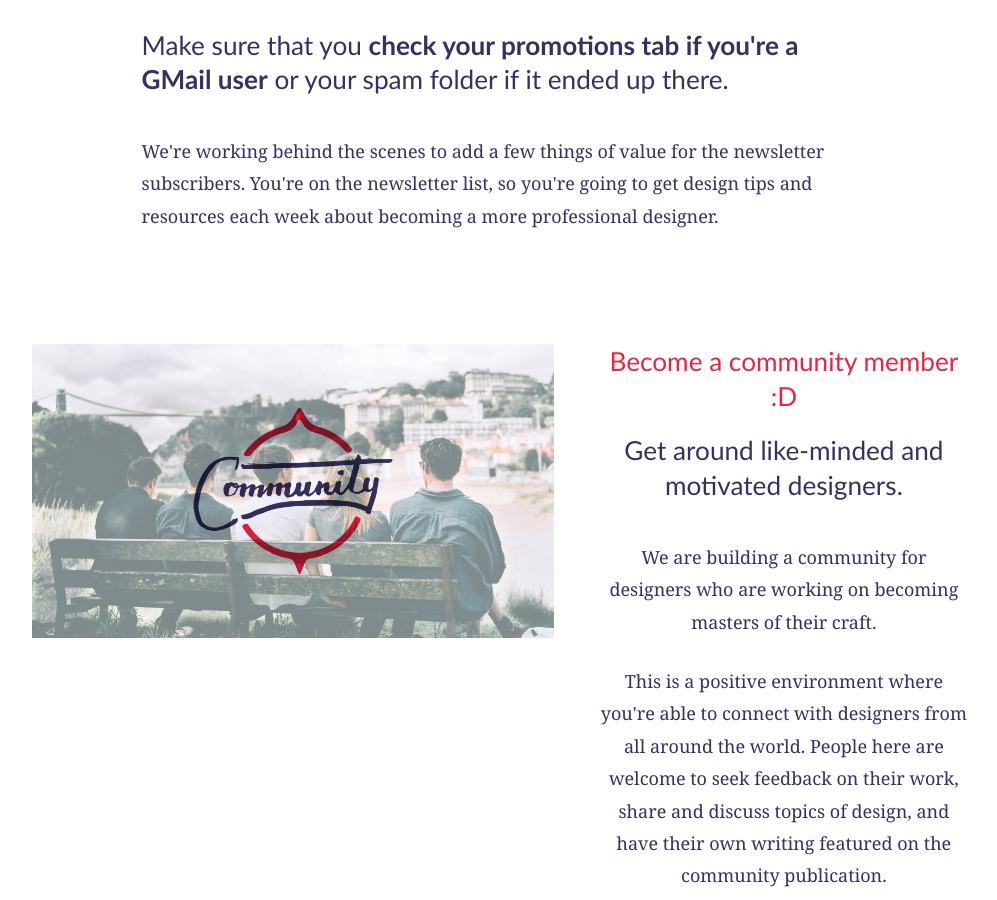
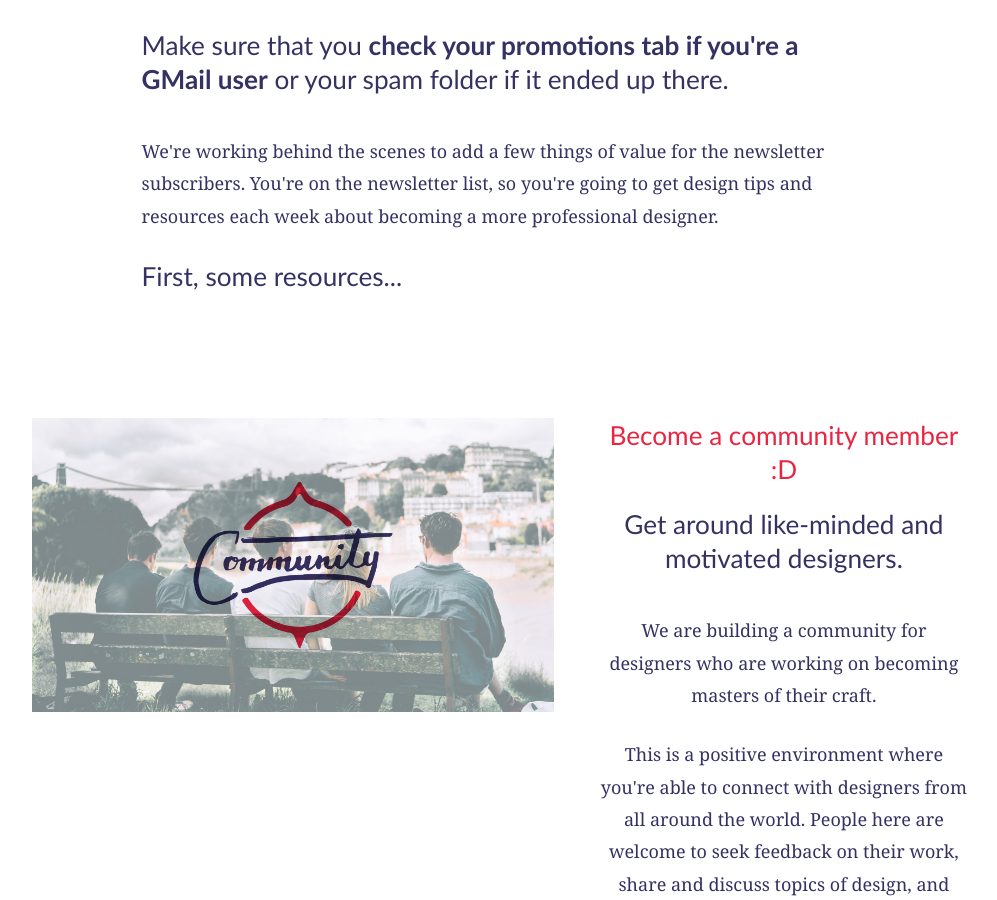
Before and after one commit to compassofdesign/site, a Jekyll site: the page built from thanks/index.html, in a window 1280 px wide and 900 px high, scrolled down 1080 px. Shown: the whole window, without its empty margins (140-1137 px from the left). Built offline with Jekyll 4.4.1, drawn with Linux system fonts in a browser that asks for light colours; nearby versions of some CDN libraries.

Commit message:
Update index.html

```diff
--- a/thanks/index.html
+++ b/thanks/index.html
@@ -13,6 +13,7 @@ title: Thanks for Subscribing
       <p><strong>I'm about to send you the first email</strong> to get you started. You'll probably hear from me a few times this week, but I want you to know that the newsletter comes out to your email every Thursday. It is only during this week you should get a few emails.</p>
       <h4>Make sure that you <strong>check your promotions tab if you're a GMail user</strong> or your spam folder if it ended up there.</h4>
       <p>We're working behind the scenes to add a few things of value for the newsletter subscribers. You're on the newsletter list, so you're going to get design tips and resources each week about becoming a more professional designer.</p>
+      <h4>First, some resources...</h4>
 
 
       </div></article></section>
```
